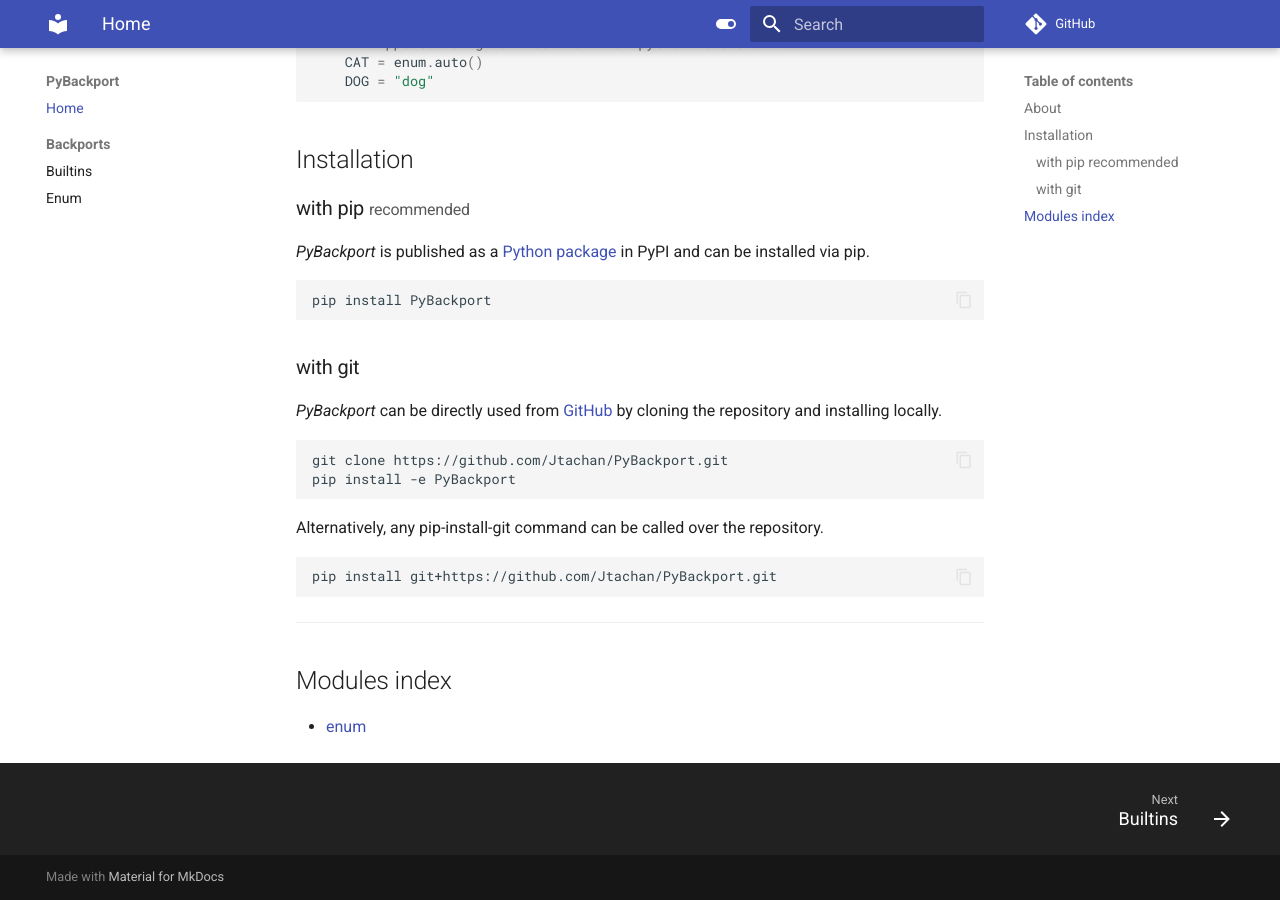
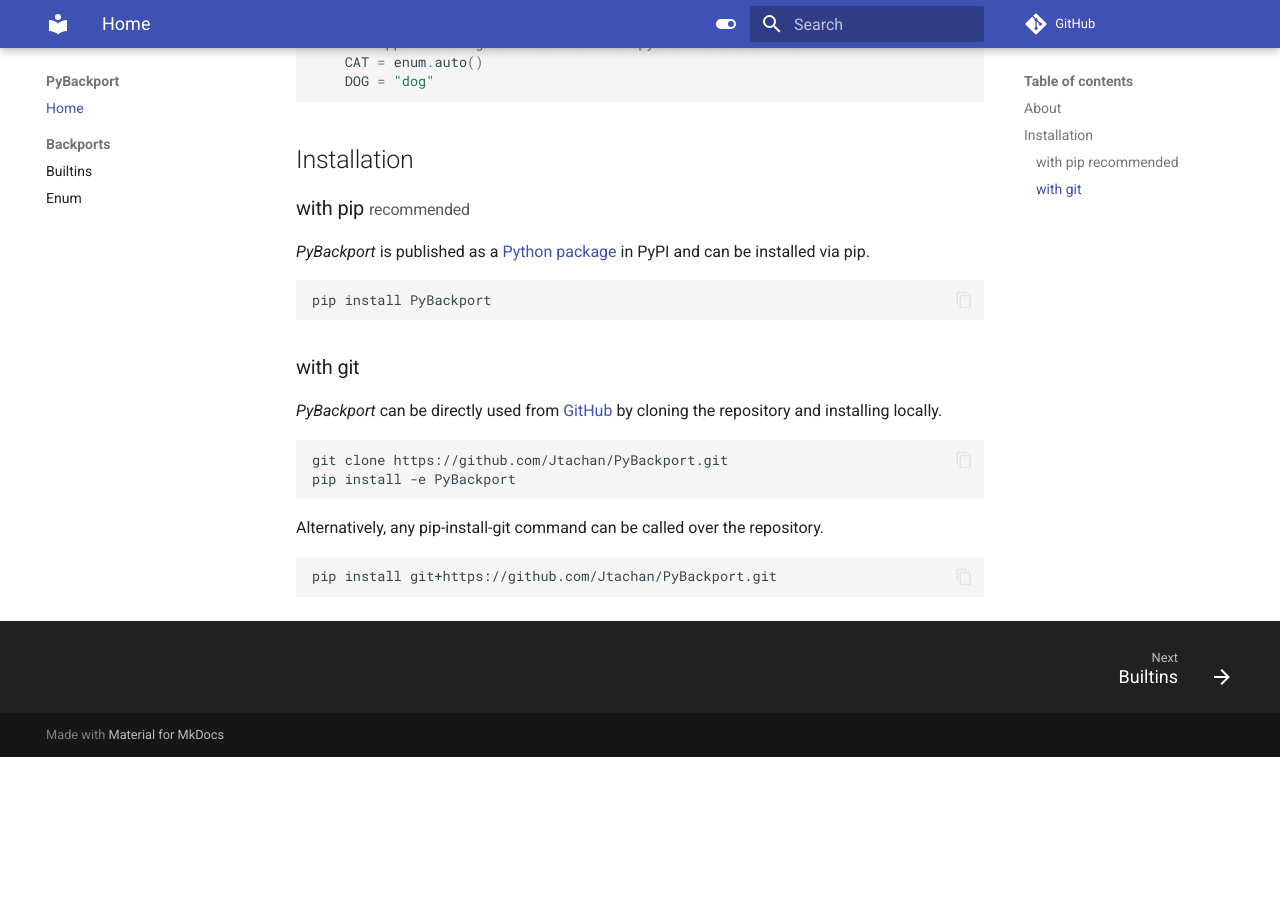
Before and after one commit to Jtachan/PyBackport, an MkDocs documentation site: the page built from docs/index.md, in a window 1280 px wide and 900 px high, scrolled down 506 px. Built offline with MkDocs 1.6.1 and Material for MkDocs 9.7.7, drawn with Linux system fonts in a browser that asks for light colours; comment, search, counter and statistics services are not loaded; the version menu is left out; after the commit the page ends 1263 px from its top, so only the background shows below that.

````diff
--- a/docs/index.md
+++ b/docs/index.md
@@ -46,7 +46,3 @@ Alternatively, any pip-install-git command can be called over the repository.
 ```commandline
 pip install git+https://github.com/Jtachan/PyBackport.git
 ```
-
----
-## Modules index
-  - [enum](enum.md)
````
Also changed, not shown: docs/enum.md (+1 -1 lines).
